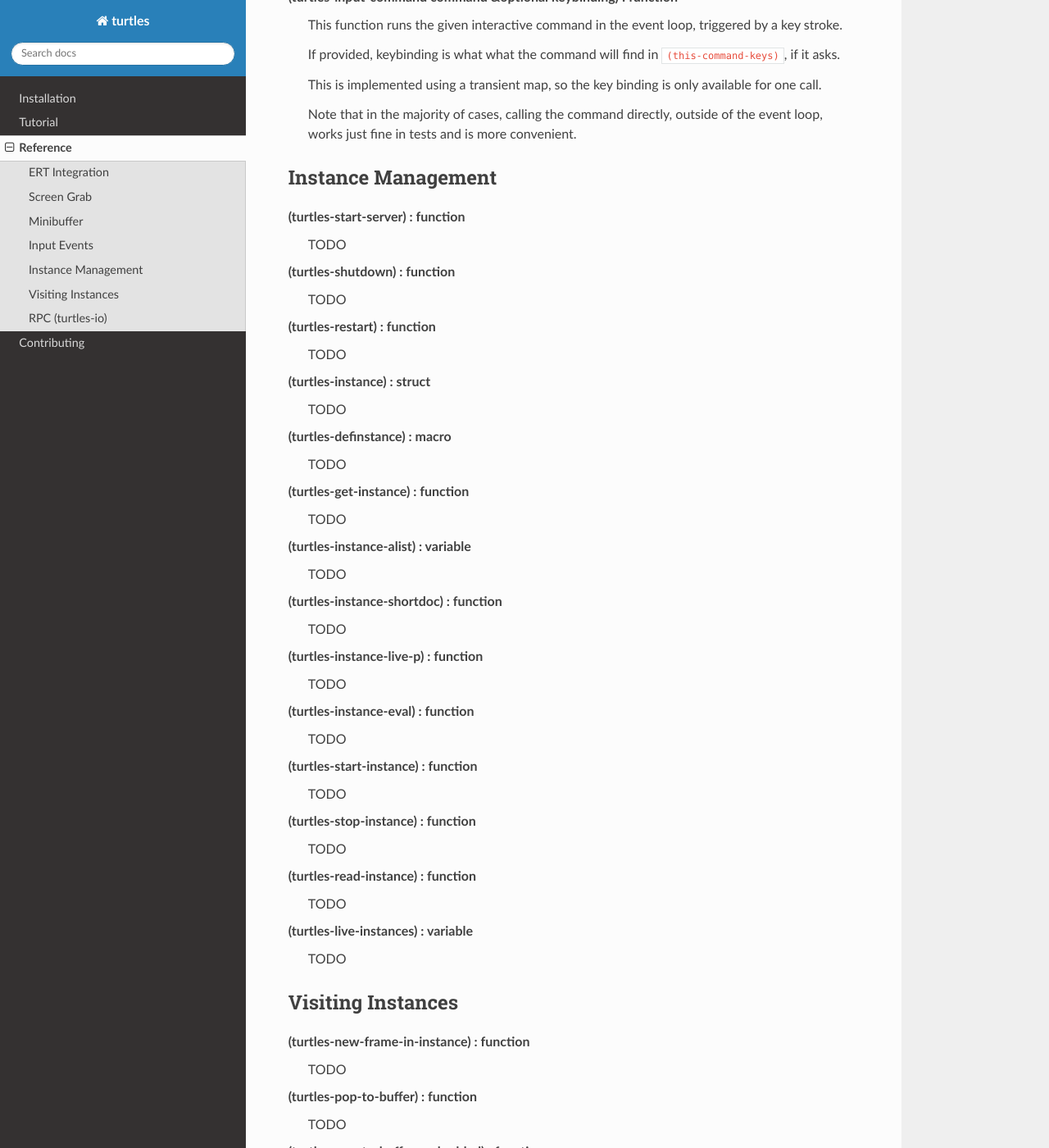
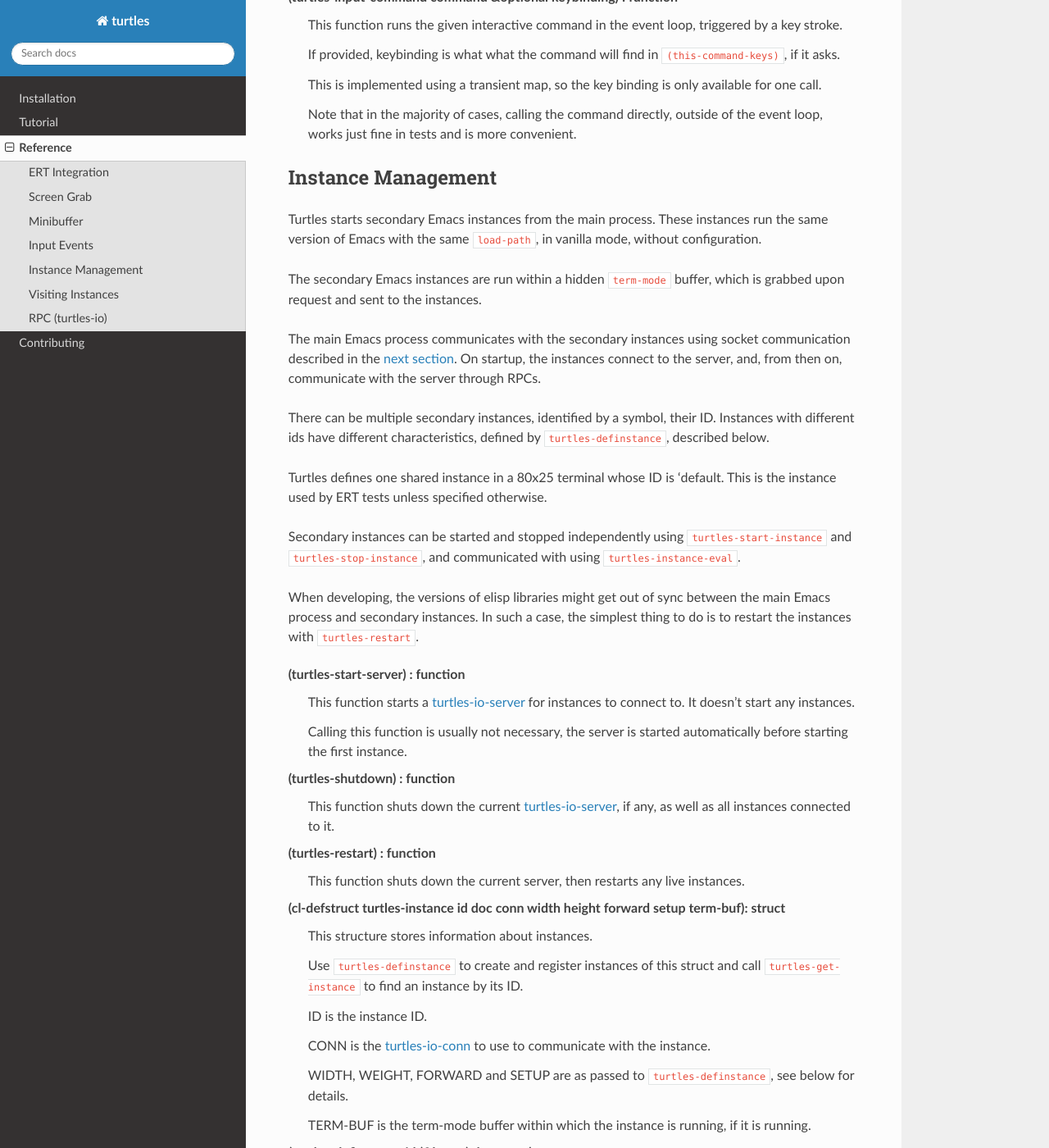
Before and after one commit to emacsmirror/turtles, a Sphinx documentation site: the page built from docs/source/reference.rst, in a window 1280 px wide and 1400 px high, scrolled down 5046 px. Shown: the whole window at 82% size. Built offline with Sphinx 7.4.7 and the Read the Docs theme 3.1.0, drawn with Linux system fonts in a browser that asks for light colours; some of the changed text lies outside the part shown.

Commit message:
docs: Fill in Instance Management in Reference.

```diff
--- a/docs/source/reference.rst
+++ b/docs/source/reference.rst
@@ -351,48 +351,150 @@
     pair: function; turtles-read-instance
     pair: variable; turtles-live-instances
 
+Turtles starts secondary Emacs instances from the main process. These
+instances run the same version of Emacs with the same
+:code:`load-path`, in vanilla mode, without configuration.
+
+The secondary Emacs instances are run within a hidden
+:code:`term-mode` buffer, which is grabbed upon request and sent to
+the instances.
+
+The main Emacs process communicates with the secondary instances using
+socket communication described in the :ref:`next section <rpc>`. On
+startup, the instances connect to the server, and, from then on,
+communicate with the server through RPCs.
+
+There can be multiple secondary instances, identified by a symbol,
+their ID. Instances with different ids have different characteristics,
+defined by :code:`turtles-definstance`, described below.
+
+Turtles defines one shared instance in a 80x25 terminal whose ID is
+'default. This is the instance used by ERT tests unless specified
+otherwise.
+
+Secondary instances can be started and stopped independently using
+:code:`turtles-start-instance` and :code:`turtles-stop-instance`, and
+communicated with using :code:`turtles-instance-eval`.
+
+When developing, the versions of elisp libraries might get out of sync
+between the main Emacs process and secondary instances. In such a
+case, the simplest thing to do is to restart the instances with
+:code:`turtles-restart`.
 
 (turtles-start-server) : function
-    TODO
+    This function starts a :ref:`turtles-io-server <rpc>` for instances
+    to connect to. It doesn't start any instances.
+
+    Calling this function is usually not necessary, the server is
+    started automatically before starting the first instance.
 
 (turtles-shutdown) : function
-    TODO
+    This function shuts down the current :ref:`turtles-io-server
+    <rpc>`, if any, as well as all instances connected to it.
 
 (turtles-restart) : function
-    TODO
+    This function shuts down the current server, then restarts any
+    live instances.
 
-(turtles-instance) : struct
-    TODO
+(cl-defstruct turtles-instance id doc conn width height forward setup term-buf): struct
+    This structure stores information about instances.
 
-(turtles-definstance) : macro
-    TODO
+    Use :code:`turtles-definstance` to create and register instances
+    of this struct and call :code:`turtles-get-instance` to find an
+    instance by its ID.
 
-(turtles-get-instance) : function
-    TODO
+    ID is the instance ID.
+
+    CONN is the :ref:`turtles-io-conn <rpc>` to use to communicate
+    with the instance.
+
+    WIDTH, WEIGHT, FORWARD and SETUP are as passed to
+    :code:`turtles-definstance`, see below for details.
+
+    TERM-BUF is the term-mode buffer within which the instance is
+    running, if it is running.
+
+(turtles-definstance id (&key ...) doc setup) : macro
+    Define a new instance with the given ID.
+
+    Turtles defines a shared instance with ID :code:`default`. This is
+    the instance used by :ref:`turtle-ert-test <ert>` unless a
+    specific one is given. The default instance starts a 80x24
+    terminal with no setup.
+
+    Define your own custom instance whenever you need a different
+    screen size, setup or to forward the value of variables at
+    startup.
+
+    Make sure you set at least a short documentation in DOC. This
+    documentation is displayed in the prompt of
+    :code:`turtles-start-instance`, :code:`turtles-stop-instance` and
+    in the message issued when an instance is started.
+
+    The code in SETUP is executed before every ERT test. This is a
+    convenient place to put Emacs instance setup that you want to
+    remain constant across tests.
+
+    This macro takes the following key arguments:
+
+    :width WIDTH and :height HEIGHT to set the dimensions of the
+    terminal.
+
+    :forward SYMBOL-LIST provides a list of variable symbols whose
+    value should be copied to the instance at launch. This is useful
+    if you have variables whose value influence the tests that you
+    want to remain consistent between the main Emacs process and the
+    secondary instance.
+
+(turtles-get-instance inst-or-id) : function
+    This function returns a :code:`turtles-instance`. Given an ID, it
+    returns the instance with that ID, or nil if it cannot be found.
+
+    Given a :code:`turtles-instance`, it returns that instance. This
+    is useful to setup functions that take either an ID or an
+    instance. Such function just need to call
+    :code:`turtles-get-instance` at startup.
 
 (turtles-instance-alist) : variable
-    TODO
+    This alist maps :code:`turtles-instance` IDs to their value.
 
-(turtles-instance-shortdoc) : function
-    TODO
+    This alist is normally only filled by :code:`turtles-definstance`.
 
-(turtles-instance-live-p) : function
-    TODO
+(turtles-instance-shortdoc inst-or-id) : function
+    Return a short description for the given :code:`turtles-instance`
+    or ID.
 
-(turtles-instance-eval) : function
-    TODO
+    The short description is built by taking the first line of the
+    documentation set in :code:`turtles-definstance`.
 
-(turtles-start-instance) : function
-    TODO
+(turtles-instance-live-p inst) : function
+    Return non-nil if the given instance is live.
 
-(turtles-stop-instance) : function
-    TODO
+(turtles-instance-eval inst-or-id expr &key timeout) : function
+    Evaluate EXPR on the given instance, identified by its ID or
+    :code:`turtle-instance`.
 
-(turtles-read-instance) : function
-    TODO
+    This function waits for the evaluation to finish and returns the
+    result of that evaluation. If that evaluation is likely to take
+    time, set TIMEOUT to a value longer than the default 10s.
 
-(turtles-live-instances) : variable
-    TODO
+(turtles-start-instance inst-or-id) : function
+    Start the given instance, unless it is already started.
+
+(turtles-stop-instance inst-or-id) : function
+    Stop the given instance, if it is running.
+
+(turtles-read-instance &optional prompt predicate) : function
+    Ask the use to choose an instance among those for which PREDICATE
+    evaluates to t.
+
+    PROMPT is displayed in the minibuffer.
+
+    PREDICATE takes a :code:`turtles-instance` and should return
+    non-nil to accept that instance.
+
+(turtles-live-instances) : function
+    Return the IDs of all live instances.
 
 .. _visit:
 
```
